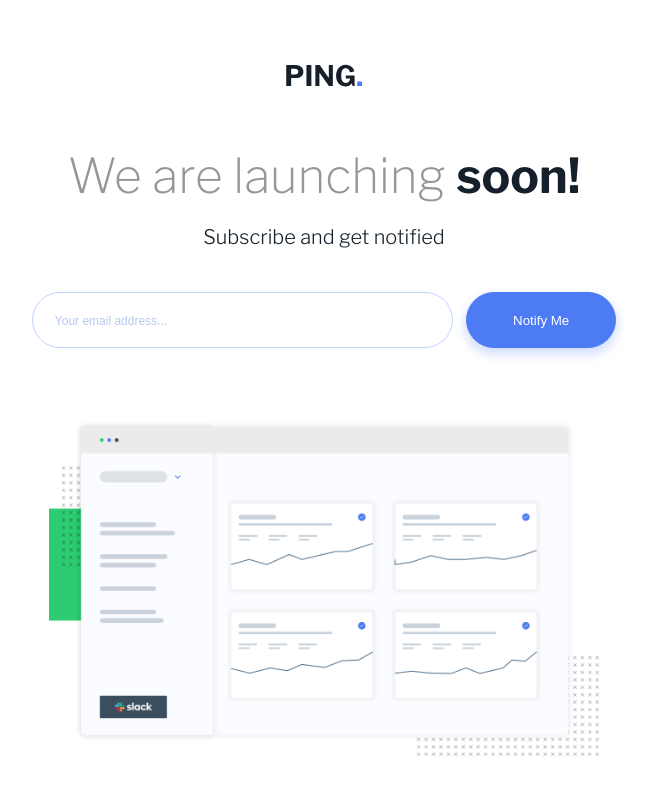
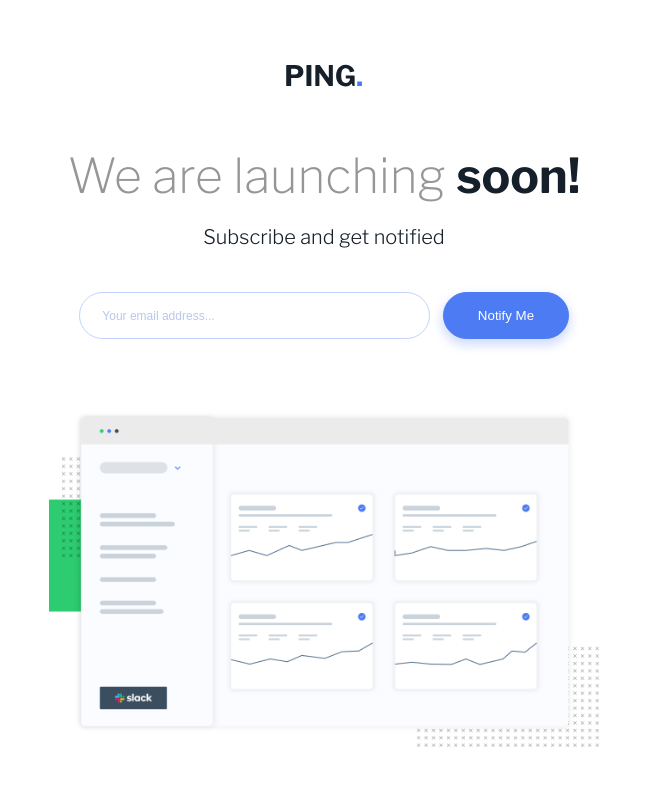
Before and after one commit to ltc870/pingsinglecolumncomingsoon, a React (Vite) app: page / in a window 1280 px wide. Shown: the top 800 px of the page, without its empty margins (316-967 px from the left). Built offline with nearby package versions, Linux system fonts and the light colour scheme.

Commit message:
converted button and input sizing from pxs to ems

```diff
--- a/src/css/styles.css
+++ b/src/css/styles.css
@@ -193,12 +193,12 @@ body {
 
   .main-input,
   .main-button {
-    height: 56px;
+    height: 3.5em;
     border-radius: 30px;
   }
 
   .main-input {
-    width: 421px;
+    width: 26.3em;
     margin-right: 1em;
   }
 
@@ -208,7 +208,7 @@ body {
   }
 
   .main-button {
-    width: 150px;
+    width: 9.4em;
   }
 
   .image {
```
